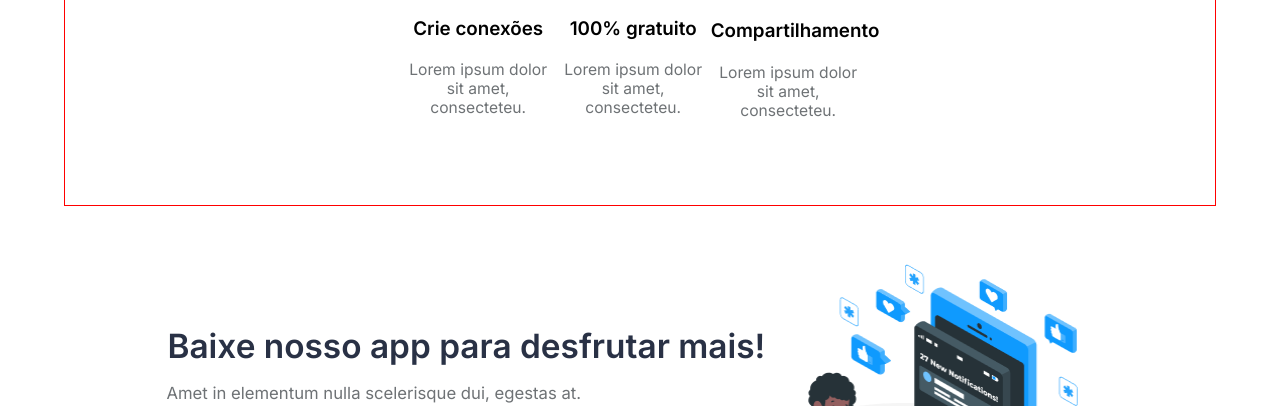
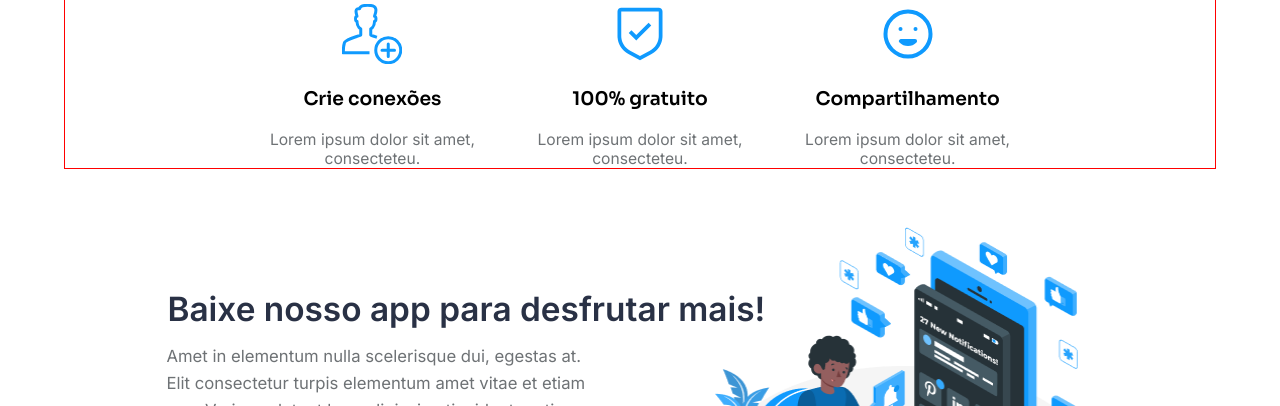
Before and after one commit to DevEduardoSouza/rachi, a plain HTML site: page index.html in a window 1280 px wide. Shown: the part 725-1131 px from the top of the page. Drawn offline with nearby package versions, Linux system fonts and the light colour scheme; a script that the page names is missing; files whose address does not match are found by name.

Commit message:
refactor: refatora section info HTML/CSS

```diff
--- a/css/style.css
+++ b/css/style.css
@@ -162,50 +162,48 @@ main {
 }
 
 /* info-section */
-
 .info-section {
   flex-direction: column;
-}
-.informacoes {
-  max-width: 700px;
-  height: 270px;
-  display: flex;
-  justify-content: space-evenly;
-  margin: auto;
-  position: relative;
-  margin-top: 4%;
+  gap: 6rem;
+  margin-top: 5rem;
 }
 
-.informacoes h3 {
-  font-family: var(--font1);
-  font-weight: 600;
-  font-size: 1.8rem;
-  line-height: 2rem;
-  text-align: center;
-  margin-top: 14%;
+.info-section .info-content {
+  display: flex;
+  flex-wrap: wrap;
+  justify-content: center;
+  gap: 1rem;
+  margin: auto;
 }
 
-.incones {
+.info-section .info-content > div {
+  display: flex;
+  flex-direction: column;
+  gap: 2rem;
+}
+
+.info-section .info-content .free-offer{
+  margin: 0 5rem;
+}
+
+.info-section .info-content .icon {
   text-align: center;
 }
 
-.informacoes p {
-  font-size: 1.5rem;
-  font-family: var(--font2);
-  color: #6e7275;
-  margin-top: 13%;
-  width: 155px;
+.info-section .info-content h3 {
+  font-family: var(--font-sora);
+  font-weight: 600;
+  font-size: 1.8rem;
   text-align: center;
 }
 
-.Infos > h2 {
-  font-size: 4rem;
-  font-weight: 600;
-  font-family: var(--font1);
-  line-height: 11rem;
+.info-section .info-content p {
+  font-size: 1.5rem;
+  font-family: var(--font-inter);
+  color: var(--drak-20);
   text-align: center;
-  color: #293145;
 }
+
 
 /*Terceira seção*/
 .conteinerApp {
--- a/index.html
+++ b/index.html
@@ -60,10 +60,10 @@
       <section class="info-section container">
         <h2>Como funciona</h2>
 
-        <div class="informacoes">
-          <div class="crieConexoes">
-            <div class="incones">
-              <img src="img/crie_conexoes.svg" alt="icone criar conexões" />
+        <div class="info-content">
+          <div class="connection-creation">
+            <div class="icon">
+              <img src="image/user.SVG" alt="icone criar conexões" />
             </div>
             <h3>Crie conexões</h3>
             <p>
@@ -72,9 +72,9 @@
             </p>
           </div>
 
-          <div class="gratuidade">
-            <div class="incones">
-              <img src="img/carbon_security.svg" alt="icone segurança" />
+          <div class="free-offer">
+            <div class="icon">
+              <img src="image/security.svg" alt="icone segurança" />
             </div>
 
             <h3>100% gratuito</h3>
@@ -84,11 +84,11 @@
             </p>
           </div>
 
-          <div class="compartilhamento">
-            <div class="incones">
+          <div class="sharing-feature">
+            <div class="icon">
               <img
-                src="img/heroicons-outline_emoji-happy.svg"
-                alt="imoji carinha feliz"
+                src="image/happy.svg"
+                alt="feliz"
               />
             </div>
 
```
